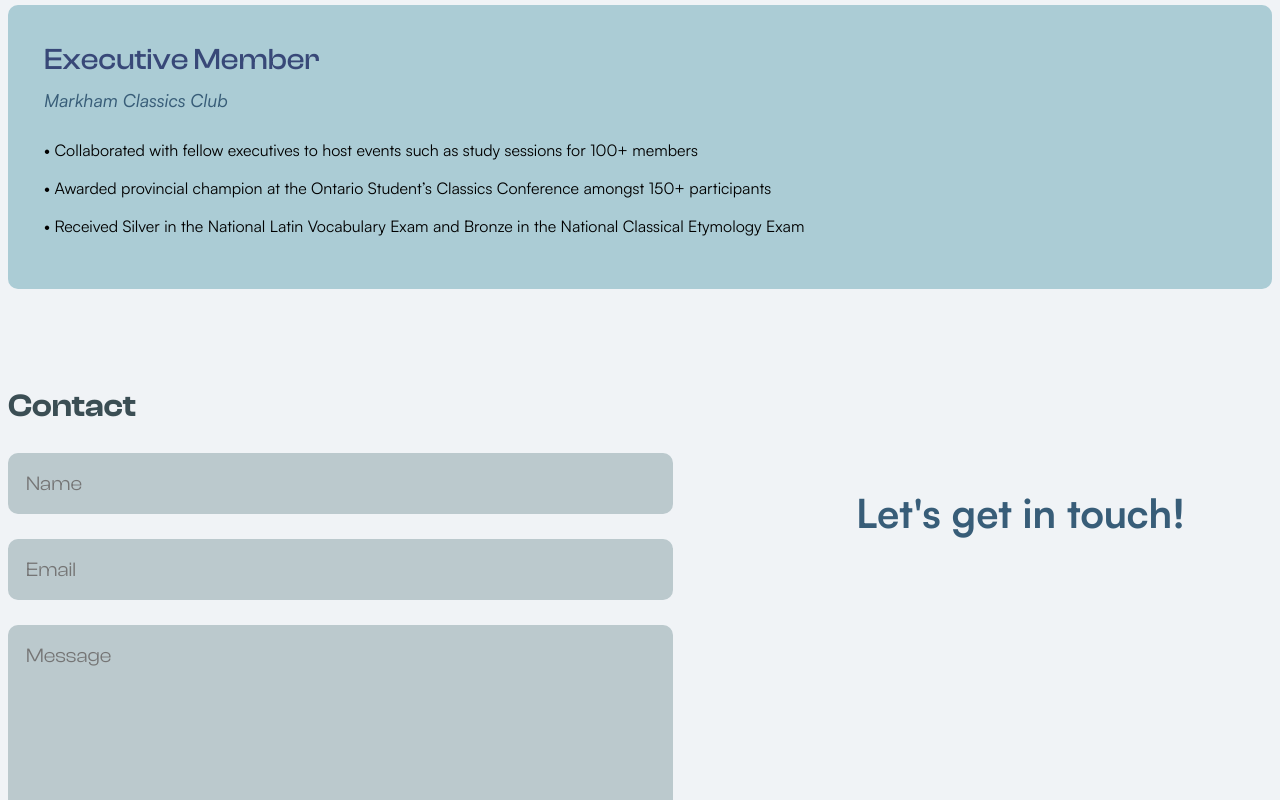
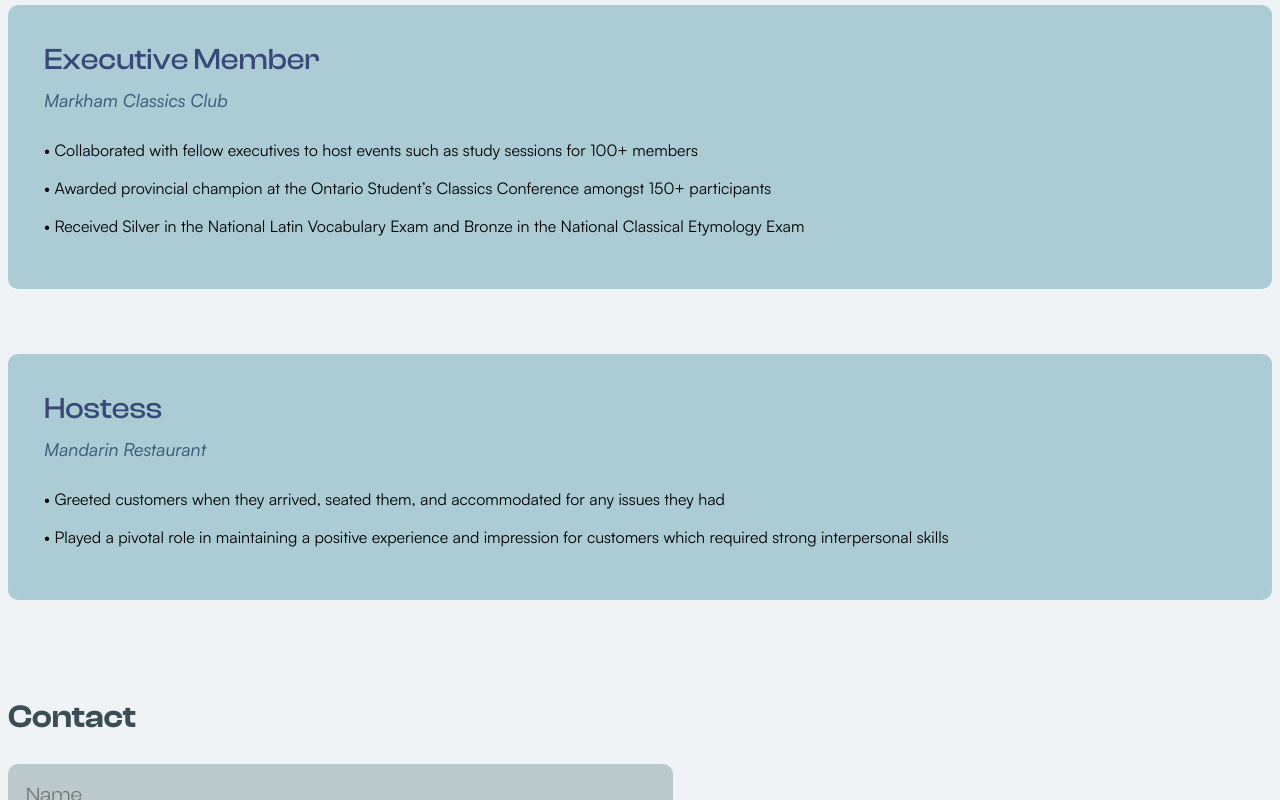
Before and after one commit to alyshawang/personal-website, a Next.js app: page / in a window 1280 px wide. Shown: the part 2247-3047 px from the top of the page. Built offline with nearby package versions, Linux system fonts and the light colour scheme.

Commit message:
Added github links

```diff
--- a/components/Experience/Experience.jsx
+++ b/components/Experience/Experience.jsx
@@ -73,6 +73,21 @@ export default function Experience() {
             </p>
           </div>
         </div>
+        <div className={styles.card}>
+          <div>
+            <h2 className="header2">Hostess</h2>
+            <p className="italic">Mandarin Restaurant</p>
+            <p className="classic">
+              • Greeted customers when they arrived, seated them, and
+              accommodated for any issues they had
+            </p>
+            <p className="classic">
+              • Played a pivotal role in maintaining a positive experience and
+              impression for customers which required strong interpersonal
+              skills
+            </p>
+          </div>
+        </div>
       </div>
     </section>
   );
--- a/components/NavBar.jsx
+++ b/components/NavBar.jsx
@@ -16,7 +16,7 @@ export default function NavBar() {
         {links.map((navbarlink, index) => (
           <li className="bar" key={`link-${index}`}>
             {navbarlink.newPage ? (
-              <a href={navbarlink.link} target="_blank" rel="noreferrer">
+              <a href={navbarlink.link} target="_blank">
                 {navbarlink.text}
               </a>
             ) : (
--- a/components/Projects/Projects.jsx
+++ b/components/Projects/Projects.jsx
@@ -28,7 +28,8 @@ export default function Projects() {
               Javascript, and React to showcase projects and experiences.
             </p>
             <p className="classic">
-              <strong>Technologies:</strong> JavaScript, HTML, CSS, React
+              <strong>Technologies:</strong> JavaScript, HTML, CSS, React.js,
+              Next.js
             </p>
           </div>
           <div className={styles.images}>
@@ -38,9 +39,14 @@ export default function Projects() {
               <Image src={css} />
               <Image src={react} />
             </div>
+            <a
+              href="https://github.com/alyshawang/personal-website"
+              target="_blank"
+            >
               <div className={styles.icon}>
                 <Image src={github} />
               </div>
+            </a>
           </div>
         </div>
         <div className={styles.card1}>
@@ -65,9 +71,14 @@ export default function Projects() {
               <Image src={node} />
               <Image src={python} />
             </div>
+            <a
+              href="https://github.com/alyshawang/motorized-fish-controlled-vehicle"
+              target="_blank"
+            >
               <div className={styles.icon}>
                 <Image src={github} />
               </div>
+            </a>
           </div>
         </div>
 
@@ -89,9 +100,11 @@ export default function Projects() {
               <Image src={java} />
               <Image src={eclipse} />
             </div>
+            <a href="https://github.com/alyshawang/math-quiz" target="_blank">
               <div className={styles.icon}>
                 <Image src={github} />
               </div>
+            </a>
           </div>
         </div>
       </div>
```
Also changed, not shown: 1 other file (tests, documents, lock files or other folders). Lines whose indentation alone changed are shown as unchanged.
